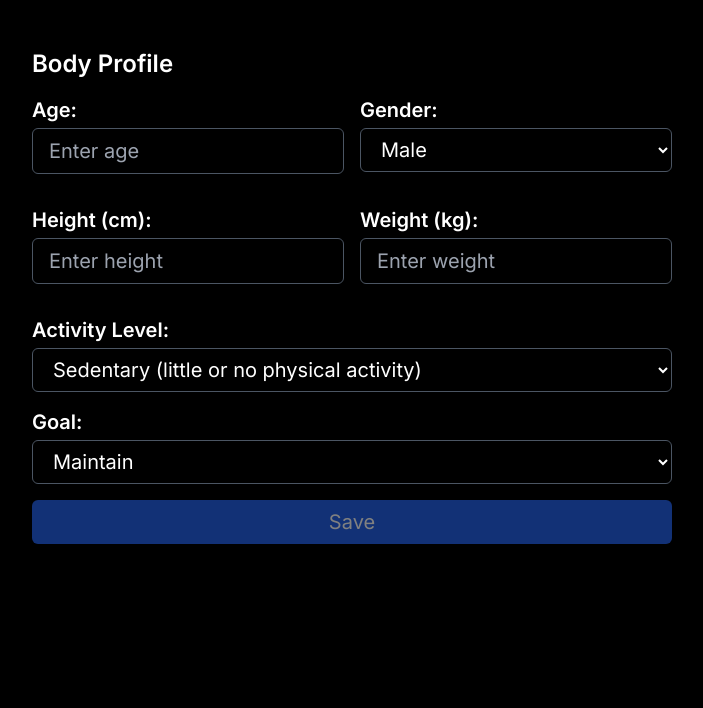
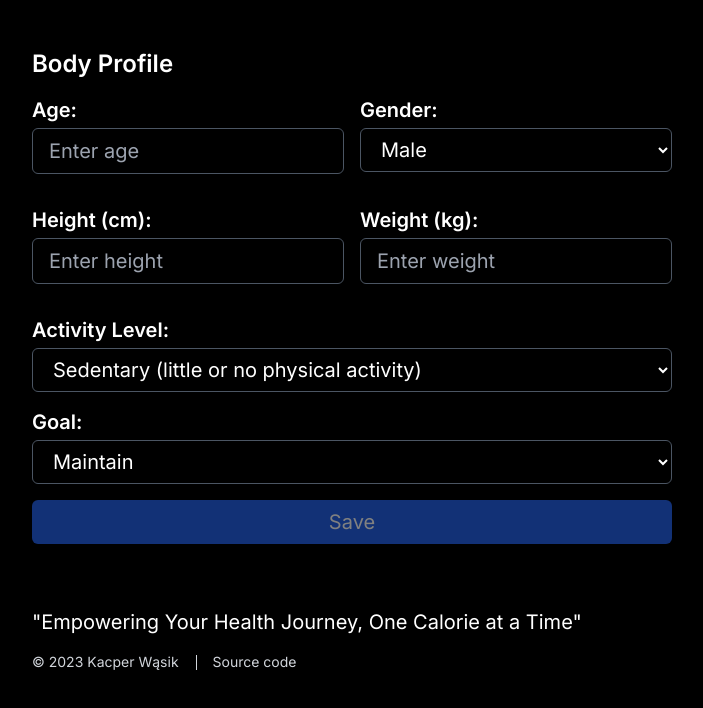
Before and after one commit to iamkacperwasik/BodyOnTrack, a Next.js app: page / in a window 1280 px wide. Shown: the top 708 px of the page, without its empty margins (288-991 px from the left). Built offline with nearby package versions, Linux system fonts and the light colour scheme.

Commit message:
feat: add footer to layout

```diff
--- a/app/layout.tsx
+++ b/app/layout.tsx
@@ -1,6 +1,7 @@
 import clsx from "clsx"
 import "globals.css"
 import {Inter} from "next/font/google"
+import Link from "next/link"
 
 const inter = Inter({subsets: ["latin"]})
 
@@ -9,6 +10,37 @@ export default function RootLayout({children}: {children: React.ReactNode}) {
     <html lang="en">
       <body className={clsx(inter.className.toString(), "bg-black text-white")}>
         {children}
+
+        <footer className="container mx-auto mt-8 max-w-2xl rounded-lg p-4 text-xl text-white shadow-md">
+          <div className="tsm:flex-col flex flex-col gap-2 text-sm sm:justify-between">
+            <p className="mb-2 text-lg sm:text-xl">
+              &quot;Empowering Your Health Journey, One Calorie at a Time&quot;
+            </p>
+
+            <div className="flex items-center gap-4 text-gray-300 ">
+              <div>
+                <span>&copy; 2023 </span>
+                <Link
+                  href="https://kacper.wasik.me"
+                  target="_blank"
+                  className="hover:underline"
+                >
+                  Kacper Wąsik
+                </Link>
+              </div>
+
+              <div className="h-[15px] w-[2px] border-r border-gray-300" />
+
+              <Link
+                href="https://github.com/iamkacperwasik/BodyOnTrack"
+                target="_blank"
+                className="hover:underline"
+              >
+                Source code
+              </Link>
+            </div>
+          </div>
+        </footer>
       </body>
     </html>
   )
```
